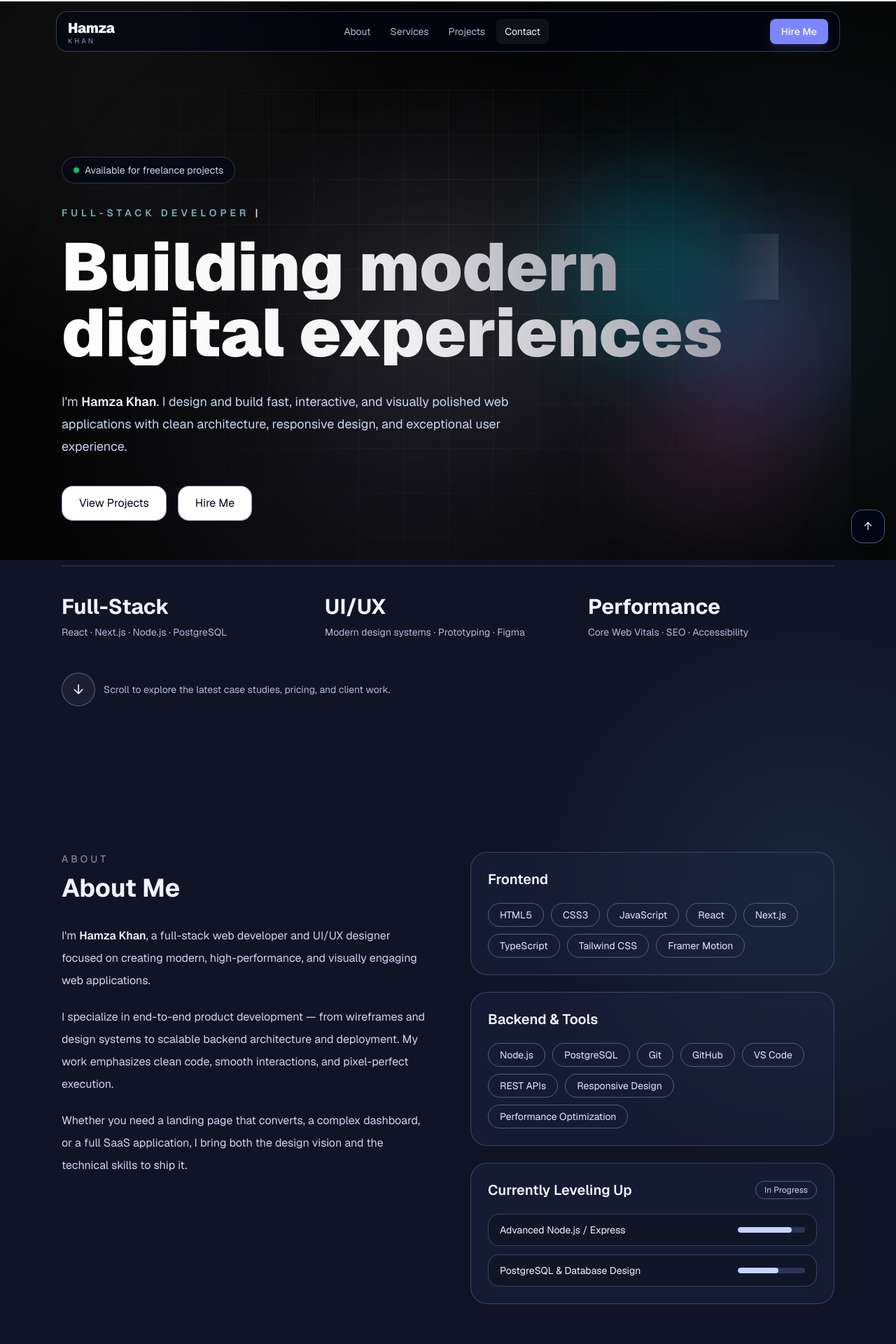
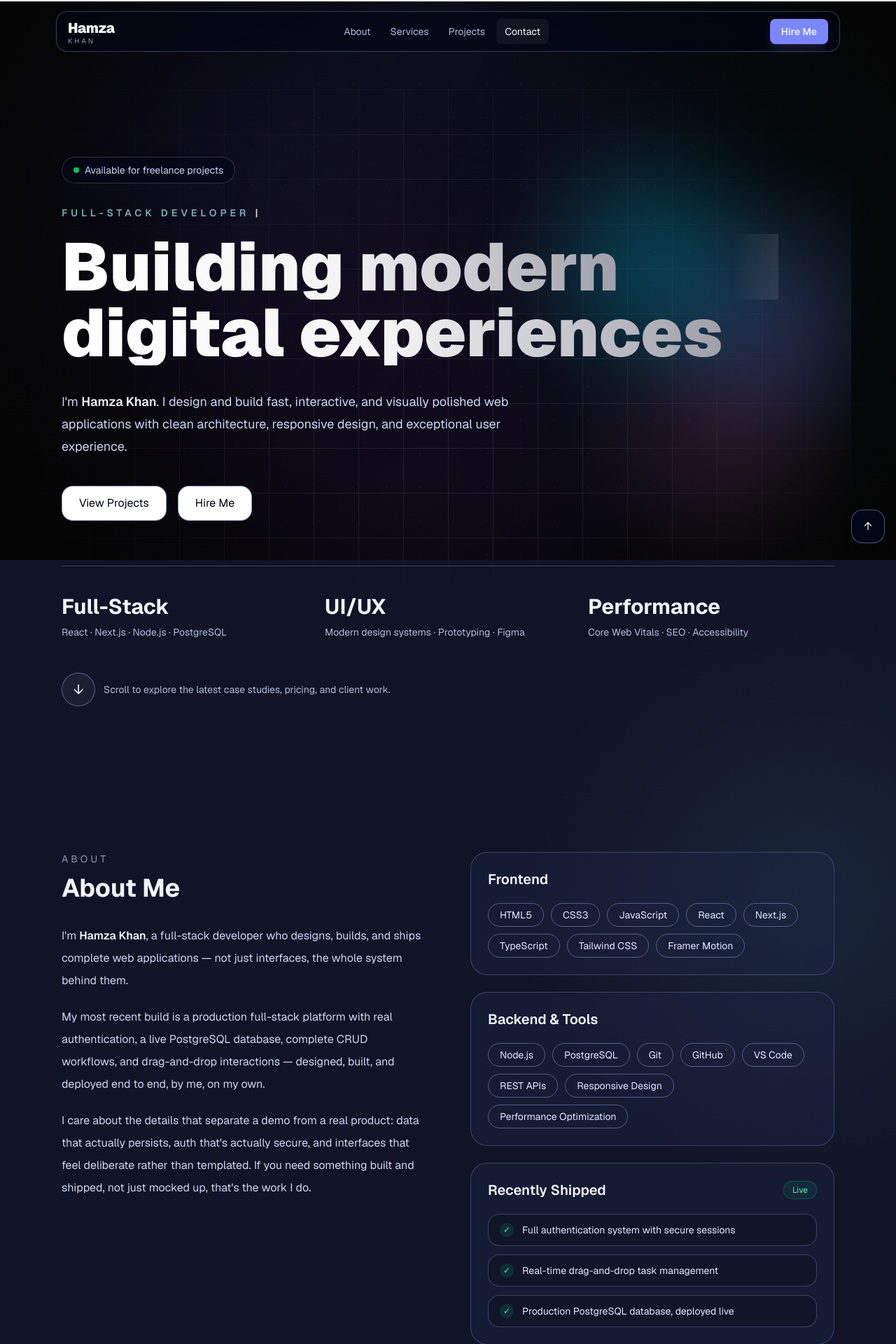
Before and after one commit to web-vox-155/Hamza-Khan-Portfolio, a Next.js app: page / in a window 1280 px wide. Shown: the top 1920 px of the page at 70% size. Built offline with nearby package versions, Linux system fonts and the light colour scheme.

Commit message:
Add premium animated 3D-style background with parallax depth; rewrite About/Skills section copy to reflect shipped work instead of in-progress learning; hide dev indicator

```diff
--- a/app/page.tsx
+++ b/app/page.tsx
@@ -104,20 +104,22 @@ export default function Home() {
                 <div className="mt-8 space-y-5 text-zinc-300">
                   <p className="leading-8">
                     I&apos;m <span className="font-semibold text-white">Hamza Khan</span>,
-                    a full-stack web developer and UI/UX designer focused on
-                    creating modern, high-performance, and visually engaging web
-                    applications.
+                    a full-stack developer who designs, builds, and ships complete
+                    web applications — not just interfaces, the whole system behind
+                    them.
                   </p>
                   <p className="leading-8">
-                    I specialize in end-to-end product development — from wireframes
-                    and design systems to scalable backend architecture and
-                    deployment. My work emphasizes clean code, smooth interactions,
-                    and pixel-perfect execution.
+                    My most recent build is a production full-stack platform with
+                    real authentication, a live PostgreSQL database, complete
+                    CRUD workflows, and drag-and-drop interactions — designed,
+                    built, and deployed end to end, by me, on my own.
                   </p>
                   <p className="leading-8">
-                    Whether you need a landing page that converts, a complex
-                    dashboard, or a full SaaS application, I bring both the design
-                    vision and the technical skills to ship it.
+                    I care about the details that separate a demo from a real
+                    product: data that actually persists, auth that&apos;s actually
+                    secure, and interfaces that feel deliberate rather than
+                    templated. If you need something built and shipped, not just
+                    mocked up, that&apos;s the work I do.
                   </p>
                 </div>
               </div>
@@ -177,26 +179,25 @@ export default function Home() {
               <FadeIn delay={0.3}>
                 <div className="rounded-3xl border border-zinc-800 bg-zinc-900/30 p-6">
                   <div className="flex items-center justify-between">
-                    <h3 className="text-xl font-semibold">Currently Leveling Up</h3>
-                    <span className="rounded-full border border-zinc-700 px-3 py-1 text-xs text-zinc-300">
-                      In Progress
+                    <h3 className="text-xl font-semibold">Recently Shipped</h3>
+                    <span className="rounded-full border border-emerald-500/30 bg-emerald-500/10 px-3 py-1 text-xs text-emerald-300">
+                      Live
                     </span>
                   </div>
                   <div className="mt-5 space-y-3">
                     {[
-                      { name: "Advanced Node.js / Express", w: "w-4/5" },
-                      { name: "PostgreSQL & Database Design", w: "w-3/5" },
-                    ].map((skill) => (
+                      "Full authentication system with secure sessions",
+                      "Real-time drag-and-drop task management",
+                      "Production PostgreSQL database, deployed live",
+                    ].map((item) => (
                       <div
-                        key={skill.name}
-                        className="flex items-center justify-between rounded-2xl border border-zinc-800 bg-black/20 px-4 py-3"
+                        key={item}
+                        className="flex items-center gap-3 rounded-2xl border border-zinc-800 bg-black/20 px-4 py-3"
                       >
-                        <span className="text-sm">{skill.name}</span>
-                        <div className="h-2 w-24 overflow-hidden rounded-full bg-zinc-800">
-                          <div
-                    className={`h-full rounded-full bg-indigo-200 ${skill.w} transition-all duration-1000`}
-                          />
-                        </div>
+                        <span className="flex h-5 w-5 shrink-0 items-center justify-center rounded-full bg-emerald-500/15 text-xs text-emerald-300">
+                          ✓
+                        </span>
+                        <span className="text-sm text-zinc-200">{item}</span>
                       </div>
                     ))}
                   </div>
--- a/components/Background.tsx
+++ b/components/Background.tsx
@@ -1,34 +1,91 @@
 "use client";
 
-import { motion } from "framer-motion";
+import { motion, useMotionValue, useSpring, useTransform } from "framer-motion";
+import { useEffect } from "react";
 
 export default function Background() {
+  const mouseX = useMotionValue(0);
+  const mouseY = useMotionValue(0);
+  const springX = useSpring(mouseX, { stiffness: 40, damping: 20, mass: 1 });
+  const springY = useSpring(mouseY, { stiffness: 40, damping: 20, mass: 1 });
+
+  const orb1X = useTransform(springX, [-1, 1], [-30, 30]);
+  const orb1Y = useTransform(springY, [-1, 1], [-20, 20]);
+  const orb2X = useTransform(springX, [-1, 1], [40, -40]);
+  const orb2Y = useTransform(springY, [-1, 1], [25, -25]);
+  const orb3X = useTransform(springX, [-1, 1], [-20, 20]);
+  const orb3Y = useTransform(springY, [-1, 1], [30, -30]);
+  const gridX = useTransform(springX, [-1, 1], [10, -10]);
+  const gridY = useTransform(springY, [-1, 1], [10, -10]);
+
+  useEffect(() => {
+    function handleMove(e: MouseEvent) {
+      const x = (e.clientX / window.innerWidth) * 2 - 1;
+      const y = (e.clientY / window.innerHeight) * 2 - 1;
+      mouseX.set(x);
+      mouseY.set(y);
+    }
+    window.addEventListener("mousemove", handleMove);
+    return () => window.removeEventListener("mousemove", handleMove);
+  }, [mouseX, mouseY]);
+
   return (
     <div className="fixed inset-0 z-0 overflow-hidden bg-[#050505]">
+      {/* Deep base gradient */}
+      <div className="absolute inset-0 bg-[radial-gradient(circle_at_50%_0%,rgba(99,102,241,0.10),transparent_55%)]" />
+
+      {/* Slow-drifting large orb - purple */}
       <motion.div
-        className="absolute left-[-120px] top-[-120px] h-[520px] w-[520px] rounded-full bg-white/5 blur-[120px]"
-        animate={{ x: [0, 40, 0], y: [0, 20, 0] }}
-        transition={{ duration: 20, repeat: Infinity, ease: "easeInOut" }}
+        className="absolute left-[-15%] top-[-15%] h-[620px] w-[620px] rounded-full bg-indigo-500/10 blur-[130px]"
+        style={{ x: orb1X, y: orb1Y }}
+        animate={{ scale: [1, 1.08, 1] }}
+        transition={{ duration: 14, repeat: Infinity, ease: "easeInOut" }}
       />
+
+      {/* Slow-drifting large orb - cyan */}
       <motion.div
-        className="absolute right-[-140px] top-[20%] h-[520px] w-[520px] rounded-full bg-sky-300/10 blur-[140px]"
-        animate={{ x: [0, -50, 0], y: [0, 30, 0] }}
-        transition={{ duration: 24, repeat: Infinity, ease: "easeInOut" }}
+        className="absolute right-[-15%] top-[15%] h-[560px] w-[560px] rounded-full bg-sky-400/10 blur-[130px]"
+        style={{ x: orb2X, y: orb2Y }}
+        animate={{ scale: [1, 1.1, 1] }}
+        transition={{ duration: 18, repeat: Infinity, ease: "easeInOut", delay: 2 }}
       />
+
+      {/* Slow-drifting large orb - violet, lower */}
       <motion.div
-        className="absolute left-[20%] bottom-[-120px] h-[620px] w-[620px] rounded-full bg-violet-300/10 blur-[140px]"
-        animate={{ x: [0, 30, 0], y: [0, -40, 0] }}
-        transition={{ duration: 22, repeat: Infinity, ease: "easeInOut" }}
+        className="absolute bottom-[-20%] left-[20%] h-[680px] w-[680px] rounded-full bg-violet-500/10 blur-[150px]"
+        style={{ x: orb3X, y: orb3Y }}
+        animate={{ scale: [1, 1.06, 1] }}
+        transition={{ duration: 16, repeat: Infinity, ease: "easeInOut", delay: 1 }}
       />
-      <div className="absolute inset-0 bg-[radial-gradient(circle_at_center,rgba(255,255,255,0.08),transparent_40%)]" />
+
+      {/* Perspective grid floor - the "3D" depth cue */}
+      <motion.div
+        className="absolute inset-x-0 bottom-0 h-[60vh] opacity-[0.15]"
+        style={{
+          x: gridX,
+          y: gridY,
+          backgroundImage:
+            "linear-gradient(to right, rgba(255,255,255,0.5) 1px, transparent 1px), linear-gradient(to bottom, rgba(255,255,255,0.5) 1px, transparent 1px)",
+          backgroundSize: "64px 64px",
+          maskImage: "linear-gradient(to top, black, transparent)",
+          WebkitMaskImage: "linear-gradient(to top, black, transparent)",
+          transform: "perspective(500px) rotateX(60deg)",
+          transformOrigin: "bottom",
+        }}
+      />
+
+      {/* Fine dot texture, subtle */}
       <div
-        className="absolute inset-0 opacity-10"
+        className="absolute inset-0 opacity-[0.06]"
         style={{
           backgroundImage:
-            "radial-gradient(circle, rgba(255,255,255,0.05) 1px, transparent 1px)",
-          backgroundSize: "120px 120px",
+            "radial-gradient(circle, rgba(255,255,255,0.6) 1px, transparent 1px)",
+          backgroundSize: "48px 48px",
         }}
       />
+
+      {/* Vignette to keep focus centered */}
+      <div className="absolute inset-0 bg-[radial-gradient(circle_at_50%_50%,transparent_40%,#050505_95%)]" />
     </div>
   );
 }
--- a/next.config.ts
+++ b/next.config.ts
@@ -6,6 +6,7 @@ const nextConfig: NextConfig = {
   turbopack: {
     root: path.join(__dirname),
   },
+  devIndicators: false,
 };
 
 export default nextConfig;
```
Also changed, not shown: 2 other files (tests, documents, lock files or other folders).
